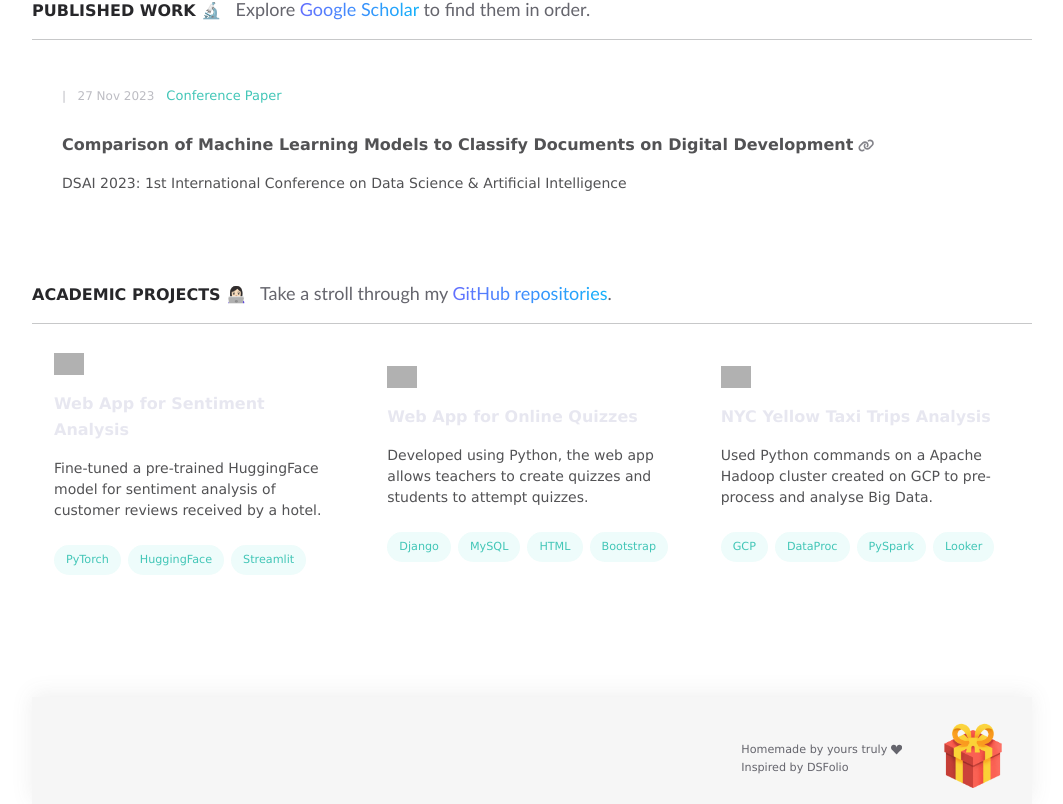
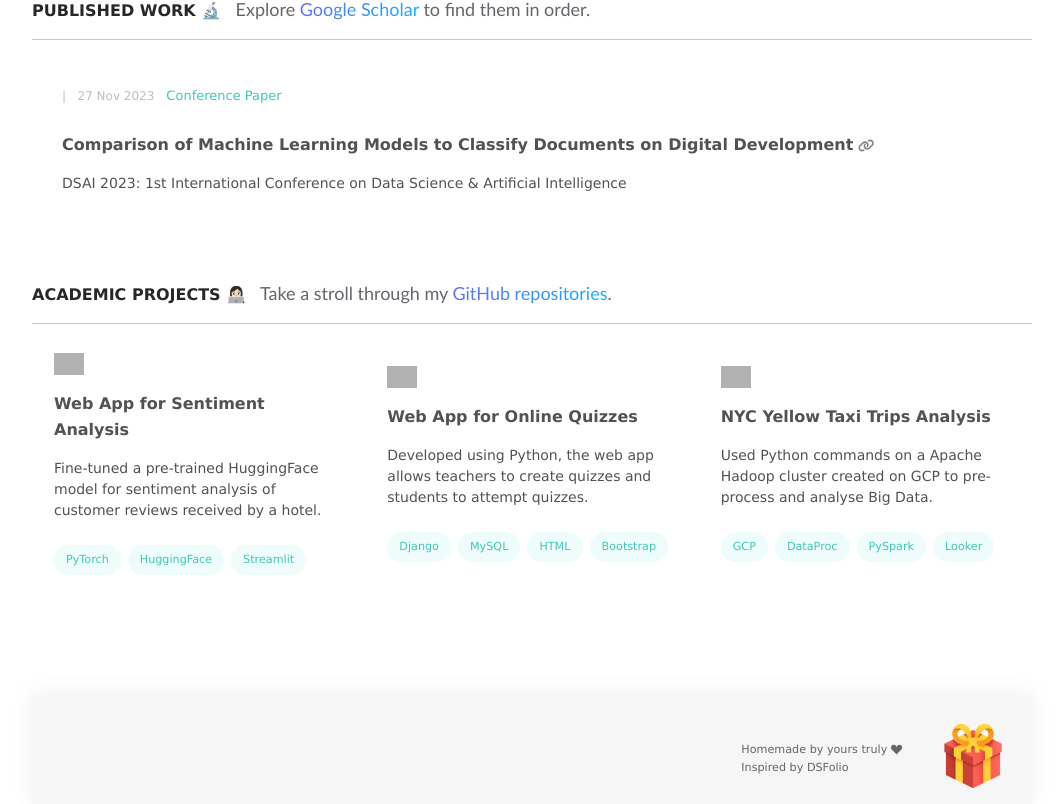
Before and after one commit to UviniR/Portfolio-V2, a Next.js app: page / in a window 1280 px wide. Shown: the part 820-1624 px from the top of the page, without its empty margins (108-1171 px from the left). Built offline with nearby package versions, Linux system fonts and the light colour scheme; grey boxes are pictures that could not be loaded; a web font is replaced by a local one.

Commit message:
minor change

```diff
--- a/styles/project.module.css
+++ b/styles/project.module.css
@@ -58,7 +58,7 @@
 	font-weight: 700;
 }
 
-.projectTitle {
+.projectTitleDark {
 	color: #e2e2ed;
 	font-size: 16px;
 	padding-top: 15px;
```
